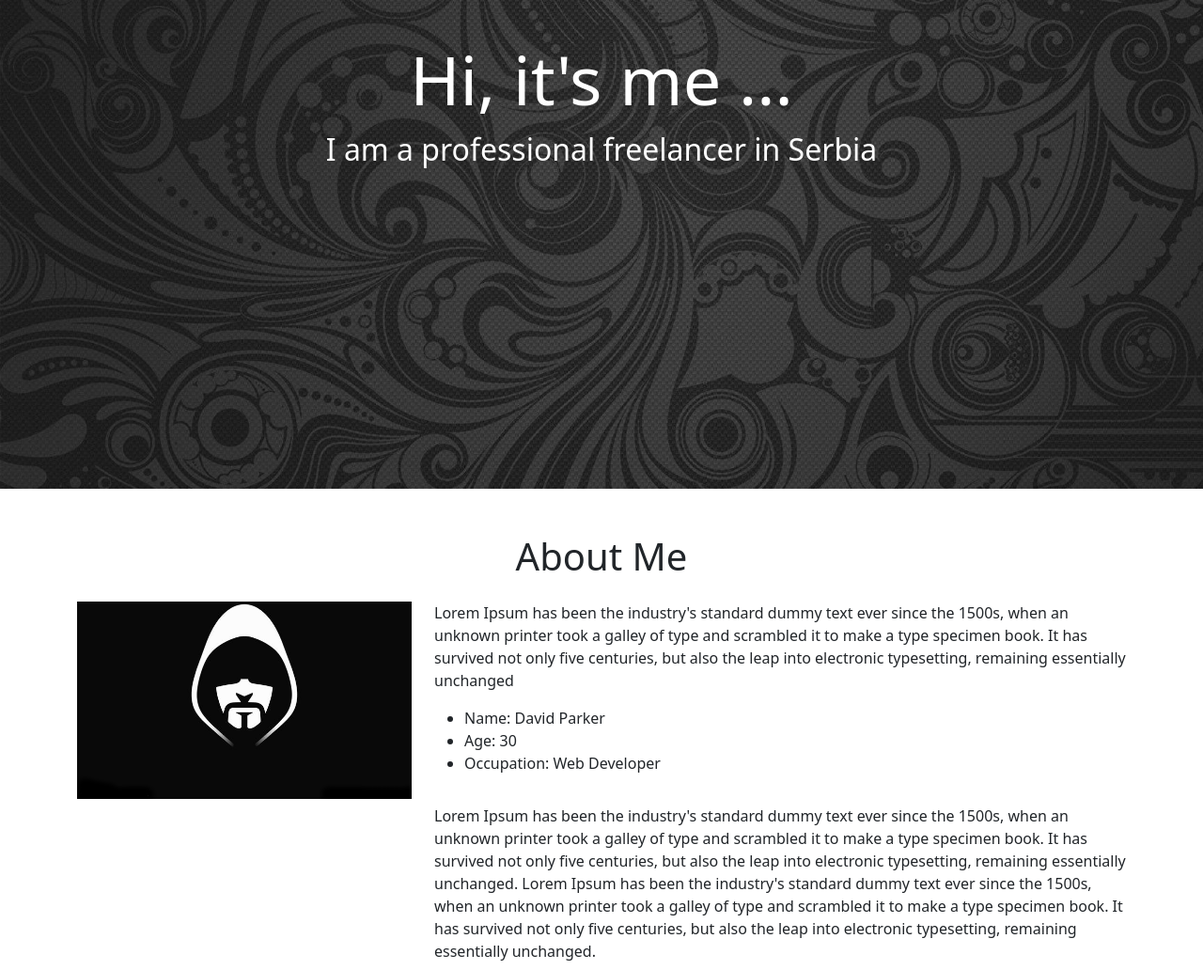
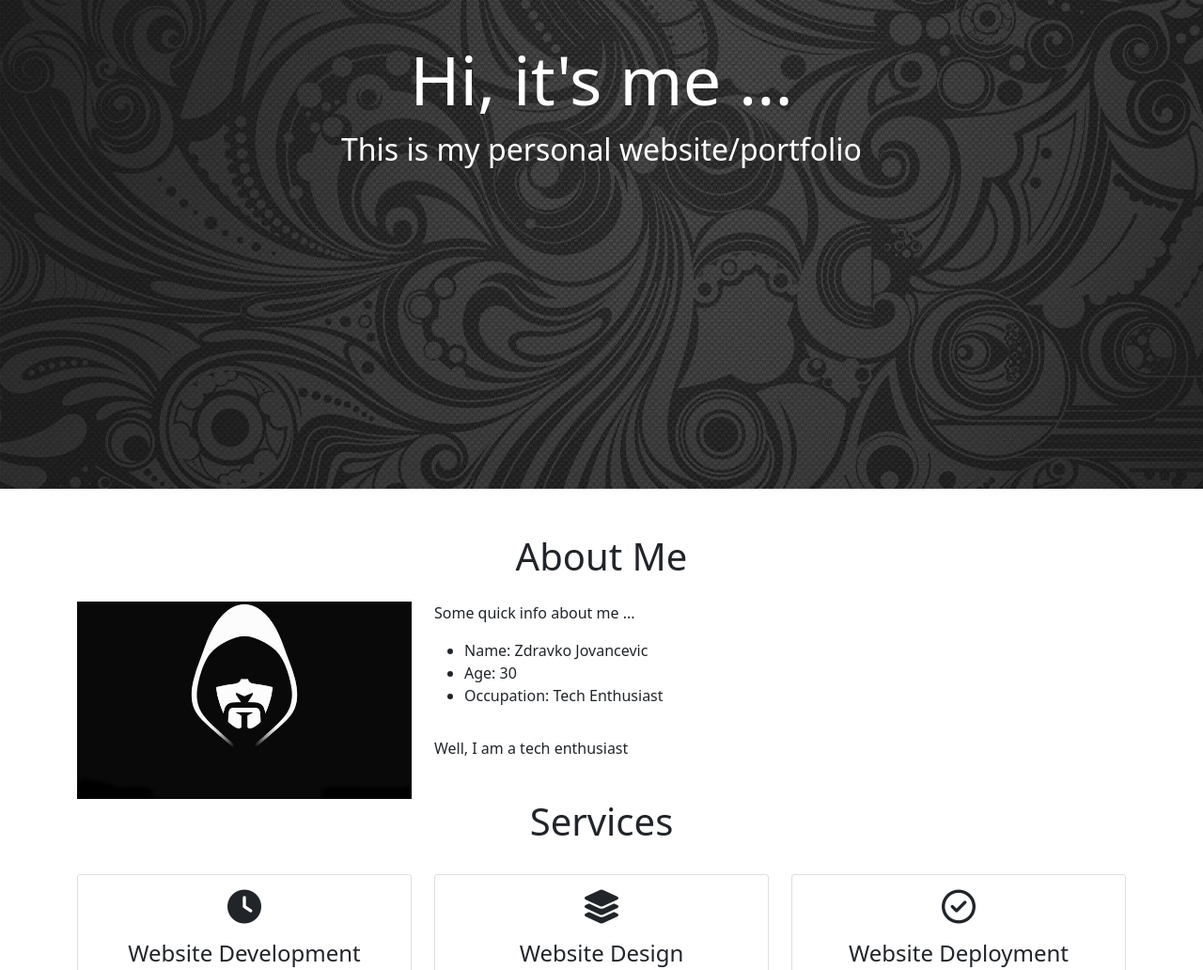
Before and after one commit to frontendback/frontendback.github.io, a plain HTML site: page index.html in a window 1280 px wide. Shown: the part 280-1312 px from the top of the page at 94% size. Drawn offline with nearby package versions, Linux system fonts and the light colour scheme.

Commit message:
Tweaking index.html

```diff
--- a/index.html
+++ b/index.html
@@ -1,7 +1,7 @@
 <!DOCTYPE html>
 <html lang="en">
 <head>
-  <title>Portfolio Website-...</title>
+  <title>Portfolio frontendback</title>
   <meta charset="utf-8">
   <meta name="viewport" content="width=device-width, initial-scale=1">
   <!-- linking css file -->
@@ -49,7 +49,7 @@
             <div class="row">
             <div class="col-lg-12 col-md-12 col-sm-12 col-xs-12 hero-text">
                 <h2 class="hero_title">Hi, it's me ...</h2>
-                <p class="hero_desc">I am a professional freelancer in Serbia</p>
+                <p class="hero_desc">This is my personal website/portfolio</p>
             </div>
             </div>
         </div>
@@ -65,23 +65,20 @@
                 </div>
 
                 <div class="col-lg-8">
-                    <p> Lorem Ipsum has been the industry's standard dummy text ever since the 1500s, when an unknown printer took a galley of type and scrambled it to make a type specimen book. It has survived not only five centuries, but also the leap into electronic typesetting, remaining essentially unchanged
-
+                    <p> Some quick info about me ...
                     </p>
                     <div class="row mt-3">
                         <div class="col-md-6">
                             <ul>
-                                <li>Name: David Parker</li>
+                                <li>Name: Zdravko Jovancevic</li>
                                 <li>Age: 30</li>
-                                <li>Occupation: Web Developer</li>
+                                <li>Occupation: Tech Enthusiast</li>
 
                             </ul>
                         </div>
                     </div>
                     <div class="row mt-3">
-                        <p> Lorem Ipsum has been the industry's standard dummy text ever since the 1500s, when an unknown printer took a galley of type and scrambled it to make a type specimen book. It has survived not only five centuries, but also the leap into electronic typesetting, remaining essentially unchanged.
-                            Lorem Ipsum has been the industry's standard dummy text ever since the 1500s, when an unknown printer took a galley of type and scrambled it to make a type specimen book. It has survived not only five centuries, but also the leap into electronic typesetting, remaining essentially unchanged.
-                        </p>
+                        <p>Well, I am a tech enthusiast</p>
                     </div>
                 </div>
             </div>
```
